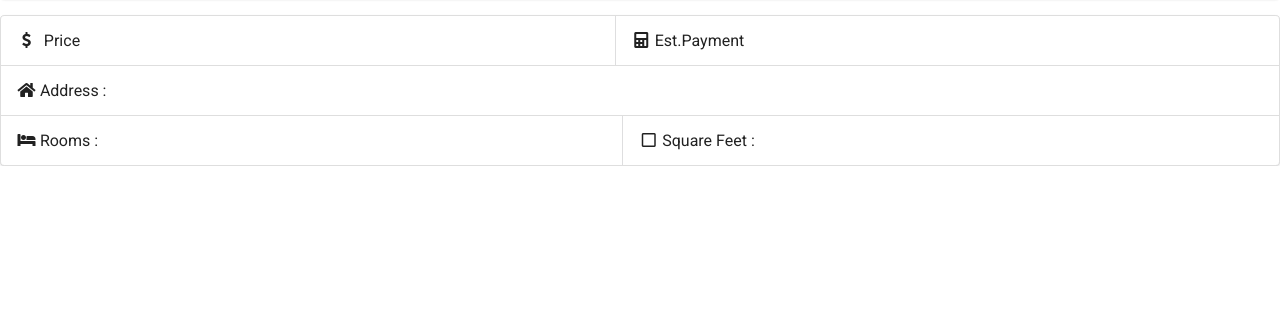
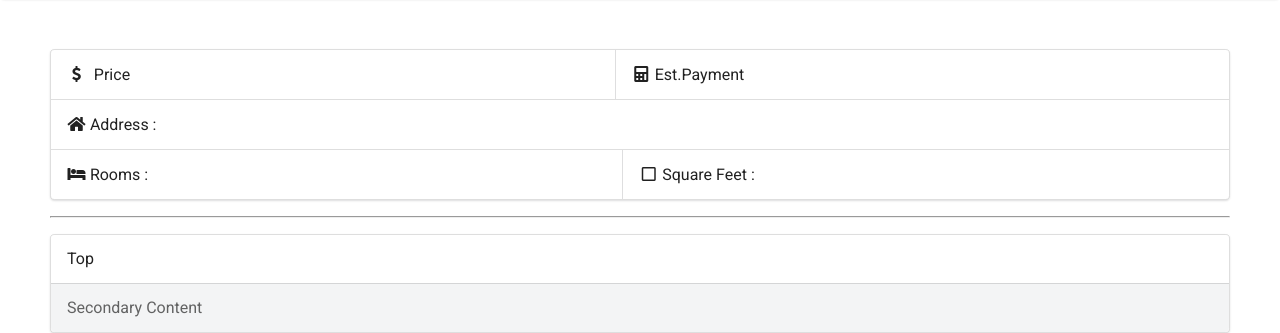
Before and after one commit to cwilso88/realestateappREACT, a React (Create React App) app: page /listing/1 in a window 1280 px wide. Shown: the part 1136-1469 px from the top of the page. Before the commit the page ends 1302 px from the top, so only its background shows below. Built offline with nearby package versions, Linux system fonts and the light colour scheme.

Commit message:
Created the hr element and more segments for the property features section

```diff
--- a/src/components/layout/ViewListing.js
+++ b/src/components/layout/ViewListing.js
@@ -16,7 +16,7 @@ const ViewListing = (props) => {
                         Click to expand photo
                     </button>
                 </div>
-
+                <div className="segments-container" style={{ margin: "50px" }}>
                 <div className="ui segments">
                     <div className="ui horizontal segments">
                         <div className="ui segment">
@@ -39,6 +39,16 @@ const ViewListing = (props) => {
                     </div>
                 </div>
             </div>
+            <hr/>
+            <div className="ui segments">
+                <div className="ui segment">
+                    <p>Top</p>
+                </div>
+                <div className="ui secondary segment">
+                    <p>Secondary Content</p>
+                </div>
+                </div>
+            </div>
         </div>
     )
 }
```
